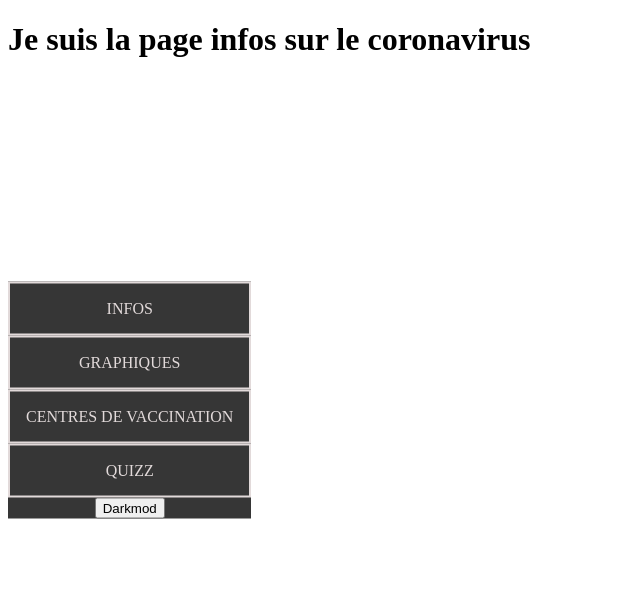
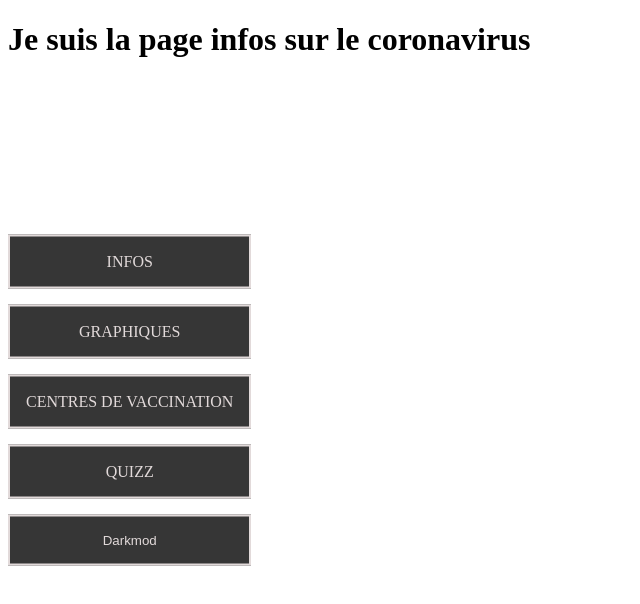
Before and after one commit to WildCodeSchool/21-06-remotefr-p2-coronagency, a React (Create React App) app: page / in a window 1280 px wide. Shown: the top 604 px of the page, without its empty margins (0-640 px from the left). Built offline with nearby package versions, Linux system fonts and the light colour scheme.

Commit message:
update navbar

```diff
--- a/src/components/Navbar.css
+++ b/src/components/Navbar.css
@@ -1,5 +1,4 @@
 .navbar {
-    background-color: var(--second-color);
     display: flex;
     flex-direction: column;
     position: fixed;
@@ -12,6 +11,7 @@
 
 .link {
     color: var(--main-color);
+    background-color: var(--second-color);
     padding: 2vh;
     border: var(--main-color) 2px solid;
     width: 100%;
@@ -20,6 +20,8 @@
     justify-content: center;
     text-decoration: none;
     transition: 400ms;
+    margin-top: 1vh;
+    margin-bottom: 1vh;
 }
 
 .link:hover {
@@ -27,3 +29,16 @@
     background-color: var(--main-color);
     border: var(--second-color) 2px solid;
 }
+
+.darkmodbutton {
+    color: var(--main-color);
+    background-color: var(--second-color);
+    padding: 2vh;
+    border: var(--main-color) 2px solid;
+    width: 100%;
+    box-sizing: border-box;
+    display: flex;
+    justify-content: center;
+    margin-top: 1vh;
+    margin-bottom: 1vh;
+}
--- a/src/components/Navbar.jsx
+++ b/src/components/Navbar.jsx
@@ -10,7 +10,7 @@ function Navbar() {
             <Link to="/graphiques" className="link">GRAPHIQUES</Link>
             <Link to="/centres" className="link">CENTRES DE VACCINATION</Link>
             <Link to="/quizz" className="link">QUIZZ</Link>
-            <button>Darkmod</button>
+            <button className="darkmodbutton">Darkmod</button>
         </div>
     )
 }
```
